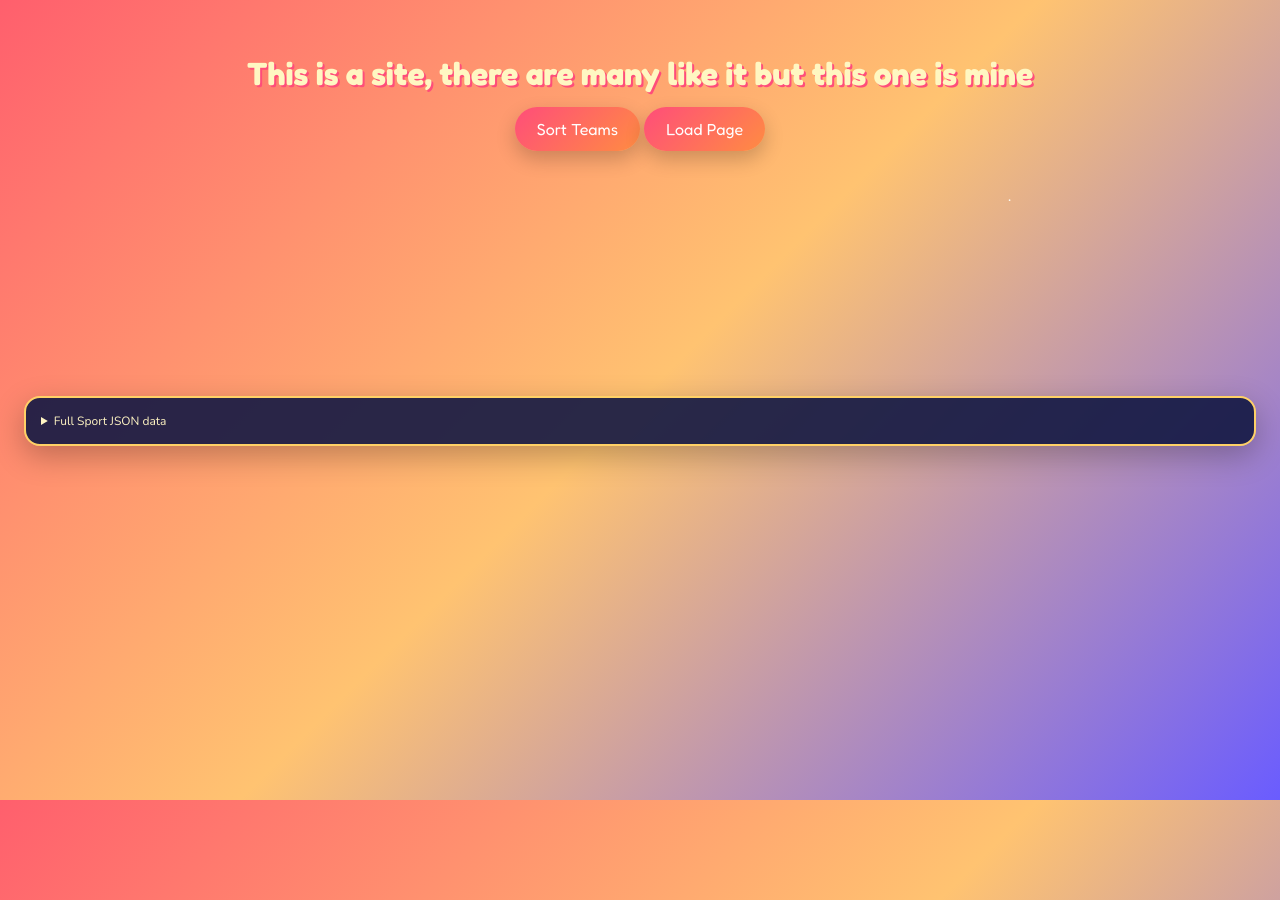
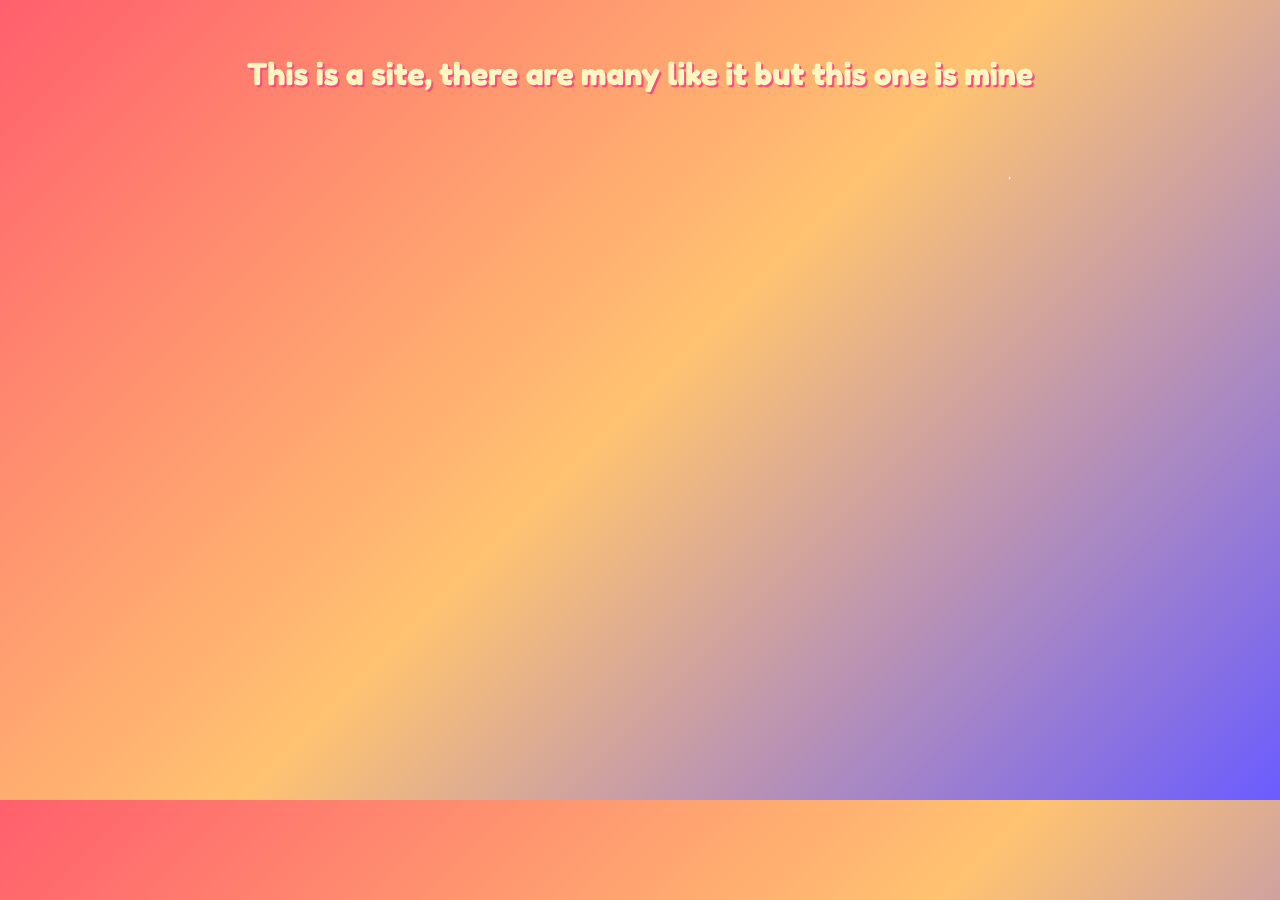
Before and after one commit to ragman666/my-site, a website: page sports/public/index.html in a window 1280 px wide. Drawn offline with nearby package versions, Linux system fonts and the light colour scheme; no server answers.

Commit message:
remove unneeded

```diff
--- a/sports/public/js/apilookups.js
+++ b/sports/public/js/apilookups.js
@@ -1,6 +1,9 @@
 // ACCESSING ALL THE HTML COMPONENTS REQUIRED TO PERFORM ACTIONS ON.
-const buttonclick = document.querySelector("#click");
-const buttondontclick = document.querySelector("#dont-click");
+
+//const buttonclick = document.querySelector("#click");
+//const buttondontclick = document.querySelector("#dont-click");
+//buttonclick.addEventListener("click", sortTeamsByGametime);
+//buttondontclick.addEventListener("click", CreateContent);
 
 // Get ID's for teams using this link   https://www.thesportsdb.com/api/v1/json/123/searchteams.php?t=england%20cricket
 
@@ -125,8 +128,6 @@
     const newDiv = document.createElement("div")
     if (date === today) {
         newDiv.classList.add("todaybox");
-//    newDiv.setAttribute("onclick", "location.href='https://www.vipleague.ws/live-now-games';");
-//    newDiv.setAttribute("target", "_blank");
     } else {
         newDiv.classList.add("nicebox");
     }
@@ -163,12 +164,6 @@
 
 }
 
-buttonclick.addEventListener("click", sortTeamsByGametime);
-
-buttondontclick.addEventListener("click", CreateContent);
-
-
-
 
 async function init() {
 
@@ -176,7 +171,7 @@
     await sortTeamsByGametime();
     CreateContent();
 
-    output_array();
+    //output_array();
 
 }
 
```
Also changed, not shown: sports/public/index.html (+4 -3 lines).
